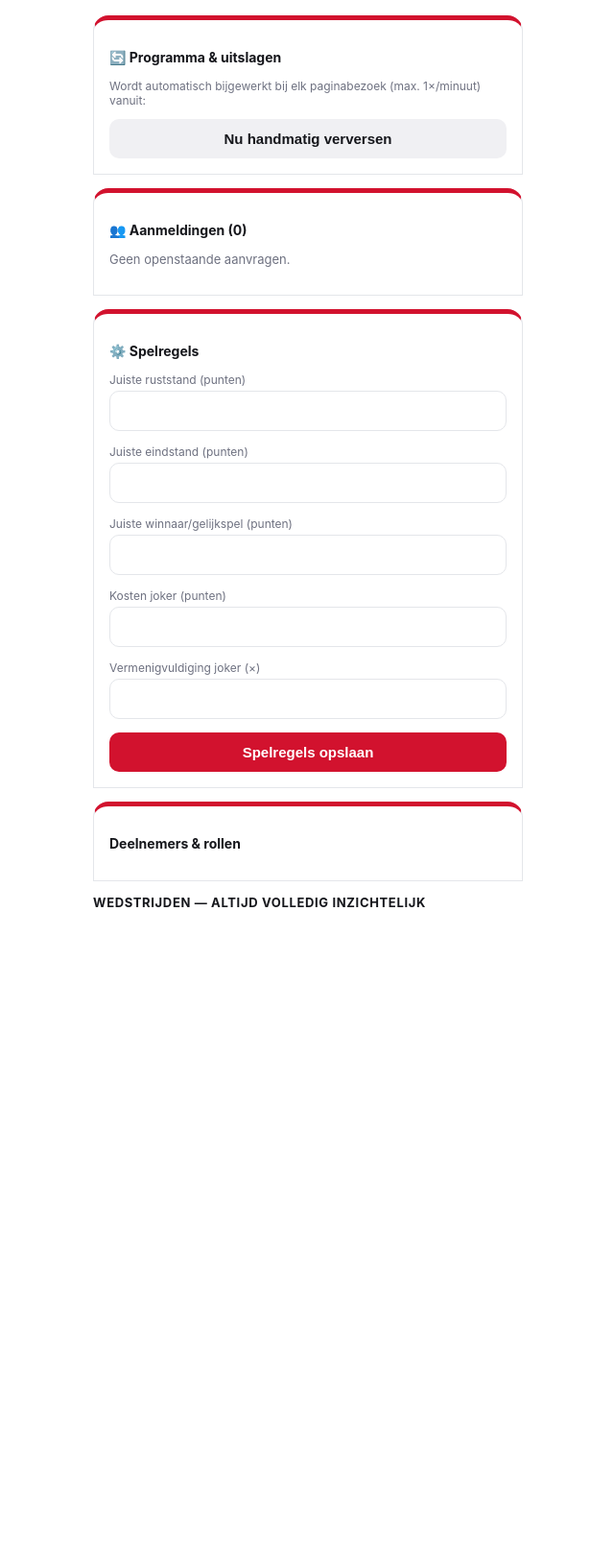
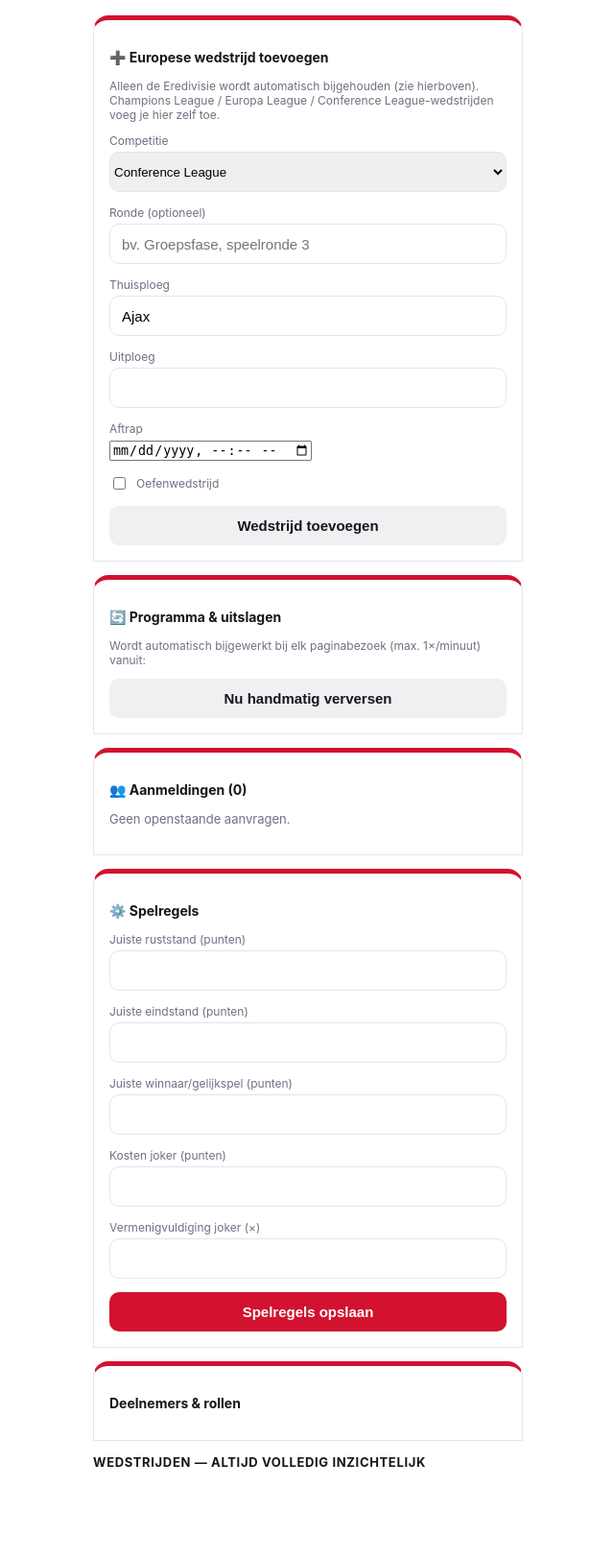
Before and after one commit to StefanZ81/Ajax, a Flask app: template templates/beheerder.html in a window 1280 px wide. Shown: the whole page at 96% size, without its empty margins (319-959 px from the left). Before the commit the page ends 945 px from the top, so only its background shows below. Run offline with Flask 3, Linux system fonts and the light colour scheme; the template is opened without the code that fills it, so the values that code supplies are empty; data comes from the database, SQL or seed files in the repository.

Commit message:
Update beheerder.html

```diff
--- a/templates/beheerder.html
+++ b/templates/beheerder.html
@@ -1,5 +1,34 @@
 {% extends "base.html" %}
 {% block content %}
+
+<div class="card accent">
+  <p style="font-weight:700; font-size:14px;">➕ Europese wedstrijd toevoegen</p>
+  <p style="font-size:12px; color:var(--grey);">
+    Alleen de Eredivisie wordt automatisch bijgehouden (zie hierboven).
+    Champions League / Europa League / Conference League-wedstrijden voeg je hier zelf toe.
+  </p>
+  <form method="post" action="{{ url_for('beheerder_wedstrijd_toevoegen') }}">
+    <div class="veld">
+      <label>Competitie</label>
+      <select name="competitie" style="width:100%; height:42px; border-radius:10px; border:1.5px solid var(--line);">
+        <option>Conference League</option>
+        <option>Europa League</option>
+        <option>Champions League</option>
+        <option>Eredivisie</option>
+      </select>
+    </div>
+    <div class="veld"><label>Ronde (optioneel)</label><input type="text" name="ronde" placeholder="bv. Groepsfase, speelronde 3"></div>
+    <div class="veld"><label>Thuisploeg</label><input type="text" name="thuis" value="Ajax" required></div>
+    <div class="veld"><label>Uitploeg</label><input type="text" name="uit" required></div>
+    <div class="veld"><label>Aftrap</label><input type="datetime-local" name="kickoff" required></div>
+    <div class="veld">
+      <label style="display:flex; align-items:center; gap:8px; cursor:pointer;">
+        <input type="checkbox" name="oefenwedstrijd" style="width:auto;"> Oefenwedstrijd
+      </label>
+    </div>
+    <button type="submit" class="secundair">Wedstrijd toevoegen</button>
+  </form>
+</div>
 
 <div class="card accent">
   <p style="font-weight:700; font-size:14px;">🔄 Programma &amp; uitslagen</p>
@@ -65,11 +94,29 @@
 
 <p style="font-weight:700; font-size:13px; text-transform:uppercase; letter-spacing:.05em;">Wedstrijden — altijd volledig inzichtelijk</p>
 {% for m in matches %}
-<a class="match-link" href="{{ url_for('wedstrijd', match_id=m.id) }}">
-  <div class="card accent">
-    <div class="match-title">{{ m.thuis }} – {{ m.uit }}</div>
-    <div class="match-sub">{{ m.kickoff.strftime('%a %d %b · %H:%M') }} · {{ m.competitie }}</div>
-  </div>
-</a>
+<div class="card accent">
+  <div class="match-title">{{ m.thuis }} – {{ m.uit }}</div>
+  <div class="match-sub">{{ m.kickoff.strftime('%a %d %b · %H:%M') }} · {{ m.competitie }}{% if m.oefenwedstrijd %} · oefenwedstrijd{% endif %}</div>
+  {% if m.status == 'afgelopen' %}
+    <div class="score" style="margin-top:6px;">{{ m.uitslag_eind_thuis }}-{{ m.uitslag_eind_uit }}</div>
+    <div style="font-size:11px; color:var(--grey);">rust {{ m.uitslag_rust_thuis }}-{{ m.uitslag_rust_uit }}</div>
+  {% else %}
+    <form method="post" action="{{ url_for('beheerder_uitslag', match_id=m.id) }}" style="margin-top:10px;">
+      <div class="score-inputs" style="margin-bottom:6px;">
+        <span style="font-size:11px; color:var(--grey); width:50px;">Rust</span>
+        <input type="number" name="rust_thuis" min="0" max="9" required>
+        <span>–</span>
+        <input type="number" name="rust_uit" min="0" max="9" required>
+      </div>
+      <div class="score-inputs" style="margin-bottom:10px;">
+        <span style="font-size:11px; color:var(--grey); width:50px;">Eind</span>
+        <input type="number" name="eind_thuis" min="0" max="15" required>
+        <span>–</span>
+        <input type="number" name="eind_uit" min="0" max="15" required>
+      </div>
+      <button type="submit" class="secundair">Uitslag opslaan (rekent punten door)</button>
+    </form>
+  {% endif %}
+</div>
 {% endfor %}
 {% endblock %}
```
